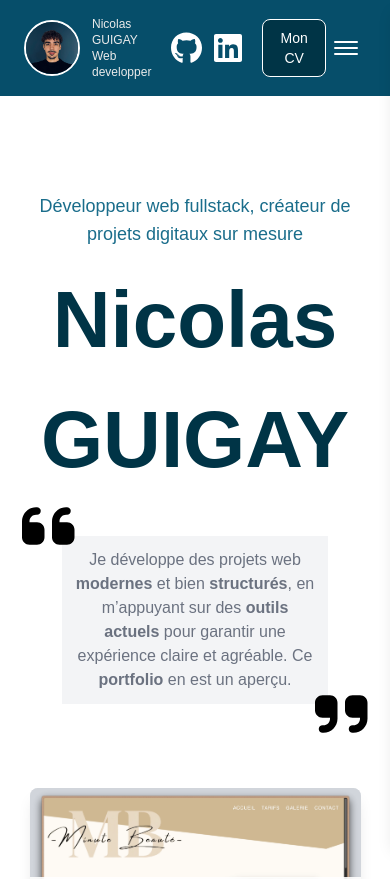
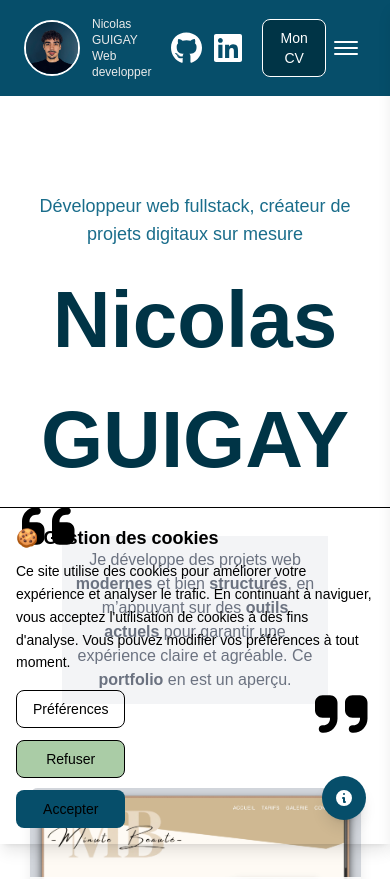
Before and after one commit to Nicode611/portfolio-next, a Next.js app: page / in a window 390 px wide. Shown: the top 879 px of the page. Built offline with nearby package versions, Linux system fonts and the light colour scheme.

Commit message:
feat: Integrate CookieBanner and Google Analytics scripts, update metadata images in layout.js

```diff
--- a/src/app/layout.js
+++ b/src/app/layout.js
@@ -3,6 +3,8 @@ import Header from '../components/Header';
 import Footer from '../components/Footer';
 import '../lib/fontawesome'
 import ReduxProviderWrapper from '../redux/ReduxProviderWrapper';
+import CookieBanner from '../components/CookieBanner';
+import Script from 'next/script';
 
 export const metadata = {
   title: 'Nicolas Guigay - Développeur Fullstack | Portfolio',
@@ -27,7 +29,7 @@ export const metadata = {
     siteName: 'Portfolio Nicolas Guigay',
     images: [
       {
-        url: '/images/profile-picture.webp',
+        url: '/images/landing-page.png',
         width: 1200,
         height: 630,
         alt: 'Nicolas Guigay - Développeur Fullstack',
@@ -40,7 +42,7 @@ export const metadata = {
     card: 'summary_large_image',
     title: 'Nicolas Guigay - Développeur Fullstack | Portfolio',
     description: 'Portfolio de Nicolas Guigay, développeur fullstack spécialisé en React, Next.js, PHP et Node.js.',
-    images: ['/images/profile-picture.webp'],
+    images: ['/images/landing-page.png'],
   },
   robots: {
     index: true,
@@ -59,9 +61,29 @@ export default function RootLayout({ children }) {
   return (
       <html lang="fr" suppressHydrationWarning>
           <body className='overflow-x-hidden'>
+              {/* Google tag (gtag.js) */}
+              <Script
+                src="https://www.googletagmanager.com/gtag/js?id=G-EY86DEPH4M"
+                strategy="afterInteractive"
+              />
+              <Script id="google-analytics" strategy="afterInteractive">
+                {`
+                  window.dataLayer = window.dataLayer || [];
+                  function gtag(){dataLayer.push(arguments);}
+                  gtag('js', new Date());
+
+                  // Configuration initiale avec consentement par défaut refusé
+                  gtag('consent', 'default', {
+                    'analytics_storage': 'denied'
+                  });
+
+                  gtag('config', 'G-EY86DEPH4M');
+                `}
+              </Script>
               <ReduxProviderWrapper>
                   <Header />
                   <main>{children}</main>
+                  <CookieBanner />
               </ReduxProviderWrapper>
           </body>
       </html>
--- /dev/null
+++ b/src/components/CookieBanner.js
@@ -0,0 +1,176 @@
+"use client";
+
+import React, { useState, useEffect } from 'react';
+import { useDispatch, useSelector } from 'react-redux';
+import { setCookieConsent } from '../redux/cookieConsentSlice';
+
+const CookieBanner = () => {
+  const dispatch = useDispatch();
+  const cookieConsent = useSelector((state) => state.cookieConsent);
+  const [isVisible, setIsVisible] = useState(false);
+  const [showPreferences, setShowPreferences] = useState(false);
+
+  useEffect(() => {
+    // Vérifier si l'utilisateur a déjà donné son consentement
+    const consent = localStorage.getItem('cookieConsent');
+    if (!consent) {
+      setIsVisible(true);
+    } else {
+      dispatch(setCookieConsent(consent === 'accepted'));
+    }
+  }, [dispatch]);
+
+  const handleAccept = () => {
+    localStorage.setItem('cookieConsent', 'accepted');
+    dispatch(setCookieConsent(true));
+    setIsVisible(false);
+
+    // Réactiver Google Analytics
+    if (typeof window !== 'undefined' && window.gtag) {
+      window.gtag('consent', 'update', {
+        analytics_storage: 'granted'
+      });
+    }
+  };
+
+  const handleDecline = () => {
+    localStorage.setItem('cookieConsent', 'declined');
+    dispatch(setCookieConsent(false));
+    setIsVisible(false);
+
+    // Désactiver Google Analytics
+    if (typeof window !== 'undefined' && window.gtag) {
+      window.gtag('consent', 'update', {
+        analytics_storage: 'denied'
+      });
+    }
+  };
+
+  const handleShowPreferences = () => {
+    setShowPreferences(true);
+    setIsVisible(false);
+  };
+
+  const handleClosePreferences = () => {
+    setShowPreferences(false);
+  };
+
+  // Bouton flottant pour accéder aux préférences
+  const FloatingCookieButton = () => (
+    <button
+      onClick={() => setShowPreferences(true)}
+      className="fixed bottom-6 right-6 z-40 bg-primary hover:bg-primaryLight text-white p-3 rounded-full shadow-lg hover:shadow-xl transition-all duration-300 group"
+      title="Gérer les cookies"
+    >
+      <svg className="w-5 h-5" fill="currentColor" viewBox="0 0 20 20">
+        <path fillRule="evenodd" d="M18 10a8 8 0 11-16 0 8 8 0 0116 0zm-7-4a1 1 0 11-2 0 1 1 0 012 0zM9 9a1 1 0 000 2v3a1 1 0 001 1h1a1 1 0 100-2v-3a1 1 0 00-1-1H9z" clipRule="evenodd" />
+      </svg>
+      <span className="absolute right-full mr-2 top-1/2 transform -translate-y-1/2 bg-dark text-white text-xs px-2 py-1 rounded opacity-0 group-hover:opacity-100 transition-opacity whitespace-nowrap">
+        Cookies
+      </span>
+    </button>
+  );
+
+  // Modal des préférences
+  const PreferencesModal = () => (
+    <div className="fixed inset-0 z-50 flex items-center justify-center bg-black bg-opacity-50">
+      <div className="bg-white border border-border rounded-lg shadow-xl max-w-md w-full mx-4 max-h-[90vh] overflow-y-auto">
+        <div className="p-6">
+          <div className="flex items-center justify-between mb-4">
+            <h2 className="text-xl font-semibold text-foreground">🍪 Préférences des cookies</h2>
+            <button
+              onClick={handleClosePreferences}
+              className="text-muted-foreground hover:text-foreground transition-colors"
+            >
+              <svg className="w-6 h-6" fill="none" stroke="currentColor" viewBox="0 0 24 24">
+                <path strokeLinecap="round" strokeLinejoin="round" strokeWidth={2} d="M6 18L18 6M6 6l12 12" />
+              </svg>
+            </button>
+          </div>
+
+          <div className="space-y-4">
+            <div className="p-4 bg-muted rounded-lg">
+              <h3 className="font-medium text-foreground mb-2">Cookies d&apos;analyse</h3>
+              <p className="text-sm text-muted-foreground mb-3">
+                Ces cookies nous aident à comprendre comment vous utilisez notre site pour l&apos;améliorer.
+              </p>
+              <div className="flex items-center justify-between">
+                <span className="text-sm text-foreground">Google Analytics</span>
+                <label className="relative inline-flex items-center cursor-pointer">
+                  <input
+                    type="checkbox"
+                    checked={cookieConsent.hasConsented}
+                    onChange={(e) => {
+                      const isEnabled = e.target.checked;
+                      localStorage.setItem('cookieConsent', isEnabled ? 'accepted' : 'declined');
+                      dispatch(setCookieConsent(isEnabled));
+                      if (typeof window !== 'undefined' && window.gtag) {
+                        window.gtag('consent', 'update', {
+                          analytics_storage: isEnabled ? 'granted' : 'denied'
+                        });
+                      }
+                    }}
+                    className="sr-only peer"
+                  />
+                  <div className="w-11 h-6 bg-muted border-2 border-border peer-focus:outline-none peer-focus:ring-4 peer-focus:ring-ring rounded-full peer peer-checked:after:translate-x-full peer-checked:after:border-white peer-checked:border-primary after:content-[''] after:absolute after:top-[2px] after:left-[2px] after:bg-white after:border-gray-300 after:border after:rounded-full after:h-5 after:w-5 after:transition-all peer-checked:bg-primary"></div>
+                </label>
+              </div>
+            </div>
+          </div>
+        </div>
+      </div>
+    </div>
+  );
+
+  return (
+    <>
+      {/* Bouton flottant - toujours visible */}
+      <FloatingCookieButton />
+
+      {/* Bannière initiale */}
+      {isVisible && (
+        <div className="fixed bottom-0 left-0 right-0 z-50 bg-card border-t border-border shadow-lg">
+          <div className="max-w-7xl mx-auto px-4 py-4">
+            <div className="flex flex-col md:flex-row items-start md:items-center justify-between gap-4">
+              <div className="flex-1">
+                <h3 className="text-lg font-semibold text-foreground mb-2">
+                  🍪 Gestion des cookies
+                </h3>
+                <p className="text-sm text-muted-foreground leading-relaxed">
+                  Ce site utilise des cookies pour améliorer votre expérience et analyser le trafic.
+                  En continuant à naviguer, vous acceptez l&apos;utilisation de cookies à des fins d&apos;analyse.
+                  Vous pouvez modifier vos préférences à tout moment.
+                </p>
+              </div>
+              <div className="flex flex-col sm:flex-row gap-3 min-w-fit">
+                <button
+                  onClick={handleShowPreferences}
+                  className="px-4 py-2 text-sm font-medium text-muted-foreground bg-muted border border-border rounded-md hover:bg-accent hover:text-accent-foreground focus:outline-none focus:ring-2 focus:ring-ring focus:ring-offset-2 transition-colors"
+                >
+                  Préférences
+                </button>
+                <button
+                  onClick={handleDecline}
+                  className="px-4 py-2 text-sm font-medium text-foreground bg-secondary border border-border rounded-md hover:bg-secondary/80 focus:outline-none focus:ring-2 focus:ring-ring focus:ring-offset-2 transition-colors"
+                >
+                  Refuser
+                </button>
+                <button
+                  onClick={handleAccept}
+                  className="px-4 py-2 text-sm font-medium text-primary-foreground bg-primary border border-transparent rounded-md hover:bg-primaryLight focus:outline-none focus:ring-2 focus:ring-ring focus:ring-offset-2 transition-colors"
+                >
+                  Accepter
+                </button>
+              </div>
+            </div>
+          </div>
+        </div>
+      )}
+
+      {/* Modal des préférences */}
+      {showPreferences && <PreferencesModal />}
+    </>
+  );
+};
+
+export default CookieBanner;
--- /dev/null
+++ b/src/redux/cookieConsentSlice.js
@@ -0,0 +1,24 @@
+import { createSlice } from '@reduxjs/toolkit';
+
+const initialState = {
+  hasConsented: false,
+  consentGiven: null, // null = pas encore demandé, true = accepté, false = refusé
+};
+
+const cookieConsentSlice = createSlice({
+  name: 'cookieConsent',
+  initialState,
+  reducers: {
+    setCookieConsent: (state, action) => {
+      state.hasConsented = action.payload;
+      state.consentGiven = action.payload;
+    },
+    resetCookieConsent: (state) => {
+      state.hasConsented = false;
+      state.consentGiven = null;
+    },
+  },
+});
+
+export const { setCookieConsent, resetCookieConsent } = cookieConsentSlice.actions;
+export default cookieConsentSlice.reducer;
--- a/src/redux/store.js
+++ b/src/redux/store.js
@@ -4,6 +4,7 @@ import selectedProjectReducer from './selectedProjectSlice';
 import selectedFeatureReducer from './selectedFeatureSlice';
 import selectedLanguageReducer from './selectedLanguageSlice';
 import galleryReducer from './gallerySlice';
+import cookieConsentReducer from './cookieConsentSlice';
 
 
 const store = configureStore({
@@ -12,6 +13,7 @@ const store = configureStore({
     selectedFeature: selectedFeatureReducer,
     selectedLanguage: selectedLanguageReducer,
     gallery: galleryReducer,
+    cookieConsent: cookieConsentReducer,
   },
 });
 
```
Also changed, not shown: public/images/landing-page.png (added).
